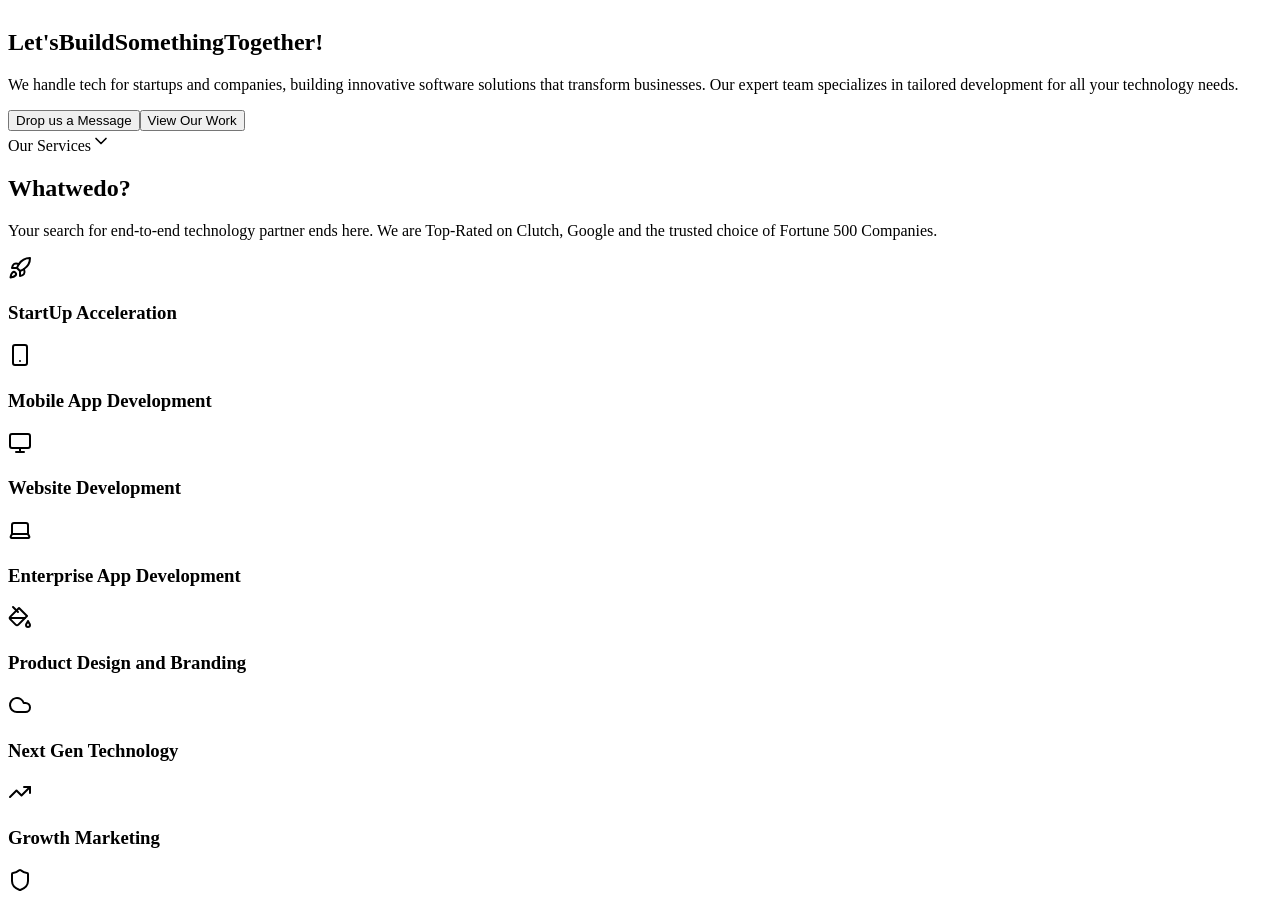
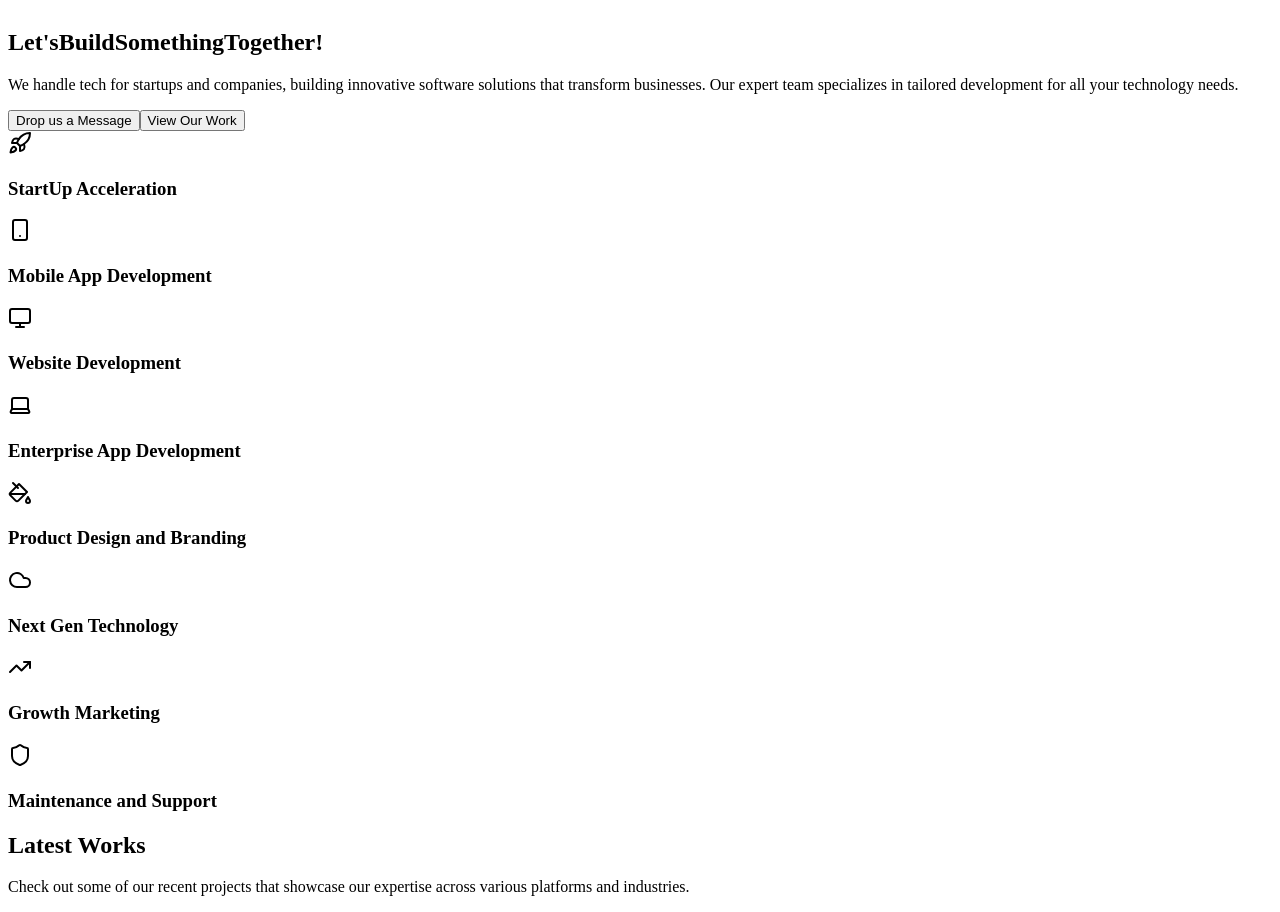
Before and after one commit to Abh2004/Ai-dev-duo, a React (Vite) app in the folder client/: page / in a window 1280 px wide. Shown: the part 980-1892 px from the top of the page. Built offline with nearby package versions, Linux system fonts and the light colour scheme.

Commit message:
Checkpoint before revert - Build the initial prototype
Replit-Commit-Author: Agent
Replit-Commit-Session-Id: 8b56123d-5052-4f72-9dd7-8fabeb9a4dd6

```diff
--- a/client/src/components/Services.tsx
+++ b/client/src/components/Services.tsx
@@ -7,57 +7,7 @@ export default function Services() {
   return (
     <section id="services" className="py-20 relative overflow-hidden bg-black">
       <div className="container mx-auto px-4 relative z-10">
-        <div className="flex items-center mb-2">
-          <motion.div
-            initial={{ opacity: 0, x: -20 }}
-            whileInView={{ opacity: 1, x: 0 }}
-            transition={{ duration: 0.5 }}
-            viewport={{ once: true }}
-            className="flex items-center"
-          >
-            <span className="text-white font-medium mr-2">Our Services</span>
-            <svg
-              xmlns="http://www.w3.org/2000/svg"
-              width="20"
-              height="20"
-              viewBox="0 0 24 24"
-              fill="none"
-              stroke="currentColor"
-              strokeWidth="2"
-              strokeLinecap="round"
-              strokeLinejoin="round"
-              className="text-white"
-            >
-              <path d="M6 9l6 6 6-6"/>
-            </svg>
-          </motion.div>
-        </div>
 
-        <motion.div
-          className="mb-16"
-          initial={{ opacity: 0, y: 20 }}
-          whileInView={{ opacity: 1, y: 0 }}
-          transition={{ duration: 0.7 }}
-          viewport={{ once: true }}
-        >
-          <AnimatedText
-            text="What we do?"
-            tagName="h2"
-            className="text-3xl md:text-5xl font-bold mb-4 text-center"
-            duration={0.05}
-          />
-
-          <motion.p
-            className="text-[#AAAAAA] max-w-3xl mx-auto text-center mb-12"
-            initial={{ opacity: 0 }}
-            whileInView={{ opacity: 1 }}
-            transition={{ delay: 0.5, duration: 0.7 }}
-            viewport={{ once: true }}
-          >
-            Your search for end-to-end technology partner ends here. We are
-            Top-Rated on Clutch, Google and the trusted choice of Fortune 500 Companies.
-          </motion.p>
-        </motion.div>
 
         <div className="grid grid-cols-1 md:grid-cols-2 lg:grid-cols-4 gap-4">
           {serviceData.map((service, index) => (
```
Also changed, not shown: attached_assets/image_1744826738278.png (added), attached_assets/image_1744826755847.png (added).
